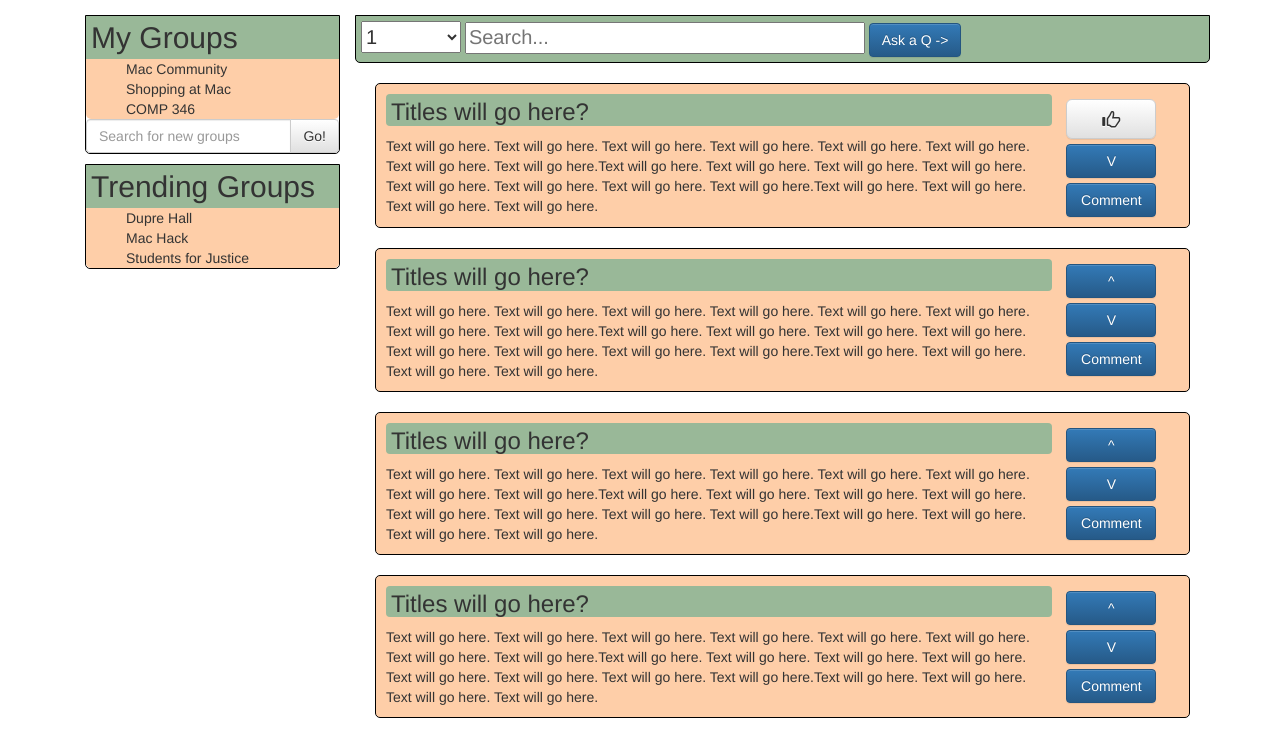
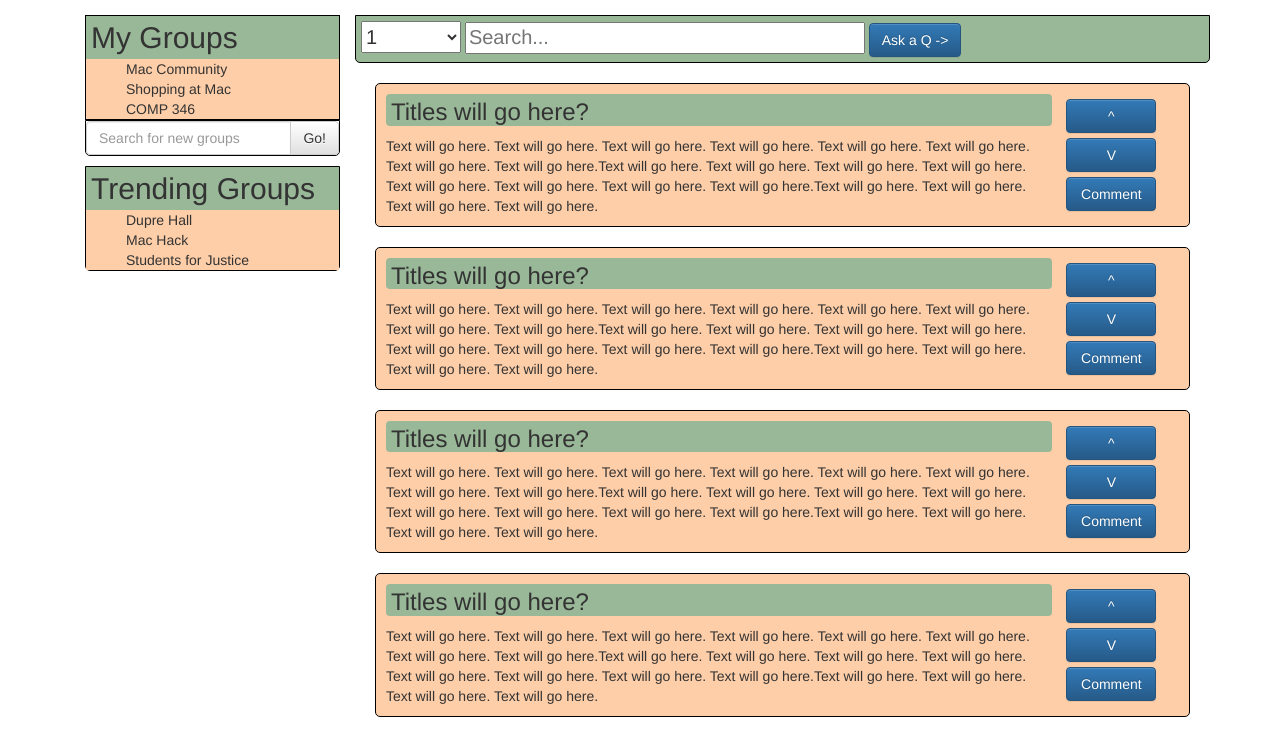
Before and after one commit to MackHartley/scratchQs, a Python web app: template templates/index.html in a window 1280 px wide. Shown: the part 57-800 px from the top of the page. Run offline with Jinja, Linux system fonts and the light colour scheme; the template is opened without the code that fills it, so the values that code supplies are empty; some libraries are stand-ins or nearby versions.

Commit message:
change border

```diff
--- a/templates/index.html
+++ b/templates/index.html
@@ -29,12 +29,14 @@
   	<div class = "container">
 		<div class="sideBar col-sm-3">
 			<div class = "myGroups">
+				<div class = "displayGroups">
 		    		<h2 class = "sideBarTitle"> My Groups</h2>
 					<ul class = "groupList">
 						<li>Mac Community</li>
 						<li>Shopping at Mac</li>
 						<li>COMP 346</li>
 					</ul>
+				</div>
 				<div class = "searchGroups">
 					<div class="row">
 					  	<div class="col-lg-12">
@@ -82,21 +84,12 @@
 						<p class="questionContent">Text will go here. Text will go here. Text will go here. Text will go here. Text will go here. Text will go here. Text will go here. Text will go here.Text will go here. Text will go here. Text will go here. Text will go here. Text will go here. Text will go here. Text will go here. Text will go here.Text will go here. Text will go here. Text will go here. Text will go here.</p>
 					</div>
 					<div class="options">
+<!-- 						<button type="button" class="btn btn-default btn-lg">
+	  						<span class="glyphicon glyphicon-thumbs-up upvote" aria-hidden="true"></span>
+						</button>
 						<button type="button" class="btn btn-default btn-lg">
-  					<span class="glyphicon glyphicon-thumbs-up" aria-hidden="true"></span>
-					</button>
-						<!-- <button class="btn btn-primary upvote">^</button> -->
-						<button class="btn btn-primary downvote">V</button>
-						<button class="btn btn-primary comment">Comment</button>
-					</div>
-				</div>
-
-				<div class="question">
-					<div class="questionInfo">
-						<h3 class="questionTitle">Titles will go here?</h3>
-						<p class="questionContent">Text will go here. Text will go here. Text will go here. Text will go here. Text will go here. Text will go here. Text will go here. Text will go here.Text will go here. Text will go here. Text will go here. Text will go here. Text will go here. Text will go here. Text will go here. Text will go here.Text will go here. Text will go here. Text will go here. Text will go here.</p>
-					</div>
-					<div class="options">
+	  						<span class="glyphicon glyphicon-thumbs-down downvote" aria-hidden="true"></span>
+						</button> -->
 						<button class="btn btn-primary upvote">^</button>
 						<button class="btn btn-primary downvote">V</button>
 						<button class="btn btn-primary comment">Comment</button>
@@ -109,6 +102,12 @@
 						<p class="questionContent">Text will go here. Text will go here. Text will go here. Text will go here. Text will go here. Text will go here. Text will go here. Text will go here.Text will go here. Text will go here. Text will go here. Text will go here. Text will go here. Text will go here. Text will go here. Text will go here.Text will go here. Text will go here. Text will go here. Text will go here.</p>
 					</div>
 					<div class="options">
+<!-- 						<button type="button" class="btn btn-default btn-lg">
+	  						<span class="glyphicon glyphicon-thumbs-up upvote" aria-hidden="true"></span>
+						</button>
+						<button type="button" class="btn btn-default btn-lg">
+	  						<span class="glyphicon glyphicon-thumbs-down downvote" aria-hidden="true"></span>
+						</button> -->
 						<button class="btn btn-primary upvote">^</button>
 						<button class="btn btn-primary downvote">V</button>
 						<button class="btn btn-primary comment">Comment</button>
@@ -121,6 +120,30 @@
 						<p class="questionContent">Text will go here. Text will go here. Text will go here. Text will go here. Text will go here. Text will go here. Text will go here. Text will go here.Text will go here. Text will go here. Text will go here. Text will go here. Text will go here. Text will go here. Text will go here. Text will go here.Text will go here. Text will go here. Text will go here. Text will go here.</p>
 					</div>
 					<div class="options">
+<!-- 						<button type="button" class="btn btn-default btn-lg">
+	  						<span class="glyphicon glyphicon-thumbs-up upvote" aria-hidden="true"></span>
+						</button>
+						<button type="button" class="btn btn-default btn-lg">
+	  						<span class="glyphicon glyphicon-thumbs-down downvote" aria-hidden="true"></span>
+						</button> -->
+						<button class="btn btn-primary upvote">^</button>
+						<button class="btn btn-primary downvote">V</button>
+						<button class="btn btn-primary comment">Comment</button>
+					</div>
+				</div>
+
+				<div class="question">
+					<div class="questionInfo">
+						<h3 class="questionTitle">Titles will go here?</h3>
+						<p class="questionContent">Text will go here. Text will go here. Text will go here. Text will go here. Text will go here. Text will go here. Text will go here. Text will go here.Text will go here. Text will go here. Text will go here. Text will go here. Text will go here. Text will go here. Text will go here. Text will go here.Text will go here. Text will go here. Text will go here. Text will go here.</p>
+					</div>
+					<div class="options">
+<!-- 						<button type="button" class="btn btn-default btn-lg">
+	  						<span class="glyphicon glyphicon-thumbs-up upvote" aria-hidden="true"></span>
+						</button>
+						<button type="button" class="btn btn-default btn-lg">
+	  						<span class="glyphicon glyphicon-thumbs-down downvote" aria-hidden="true"></span>
+						</button> -->
 						<button class="btn btn-primary upvote">^</button>
 						<button class="btn btn-primary downvote">V</button>
 						<button class="btn btn-primary comment">Comment</button>
--- a/templates/main.css
+++ b/templates/main.css
@@ -24,23 +24,29 @@ ul {
 .groupList{
 	background: #FECEA8;
 	margin-bottom: 0px;
-	border-radius: 0 0 5px 5px;
+	/*border-radius: 0 0 5px 5px;*/
+}
+
+.displayGroups{
+	border: 1px solid black;
+	/*border-radius: 0 0 5px 5px;*/
 }
 
 .searchGroups{
-
+	border: 1px solid black;
+	border-radius: 0 0 5px 5px;*/
 }
 
 .myGroups{
 	border-radius: 0 0 5px 5px;
-	border: 1px solid black;
+	/*border: 1px solid black;*/
 	margin-bottom: 10px;
 }
 
 .trendingGroups{
 	border-radius: 0 0 5px 5px;
 	border: 1px solid black;
-	margin-bottom: 10px
+	margin-bottom: 10px*/
 }
 
 .content{
```
Lines whose indentation alone changed are shown as unchanged.
